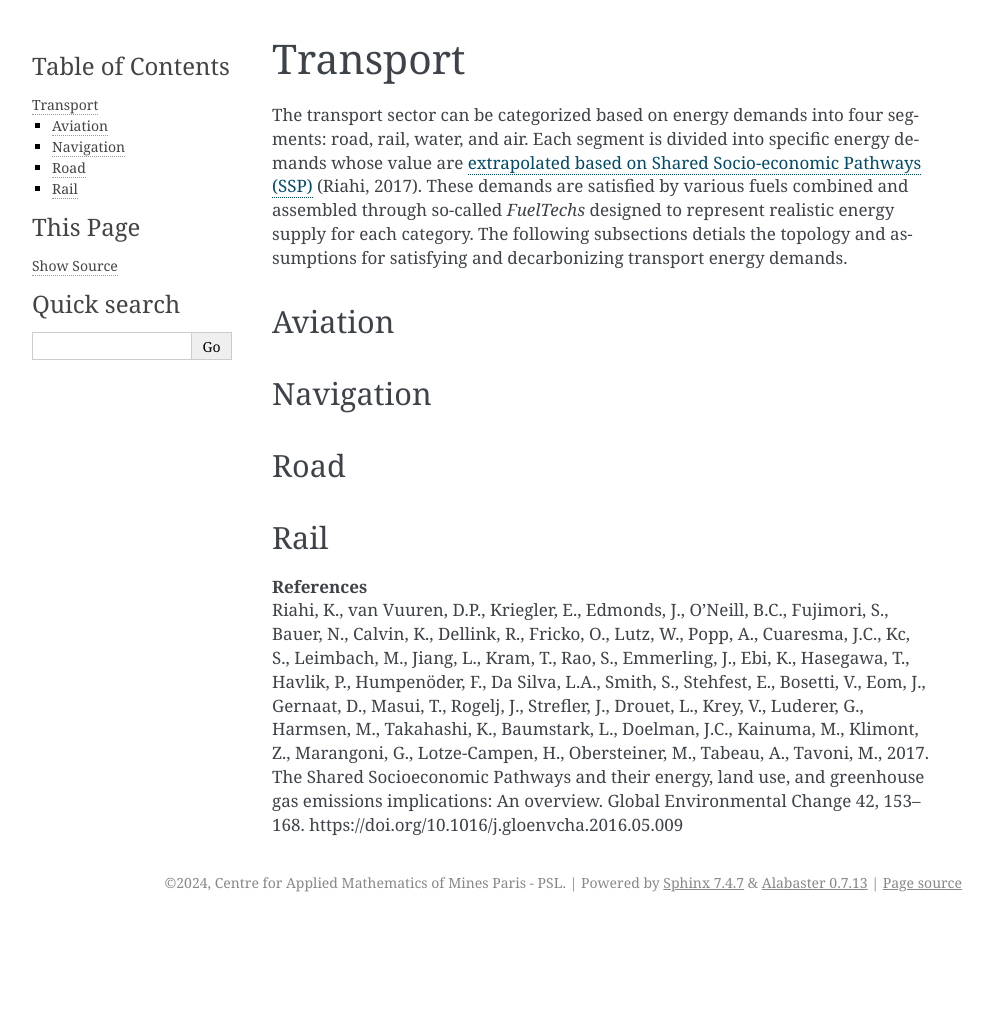
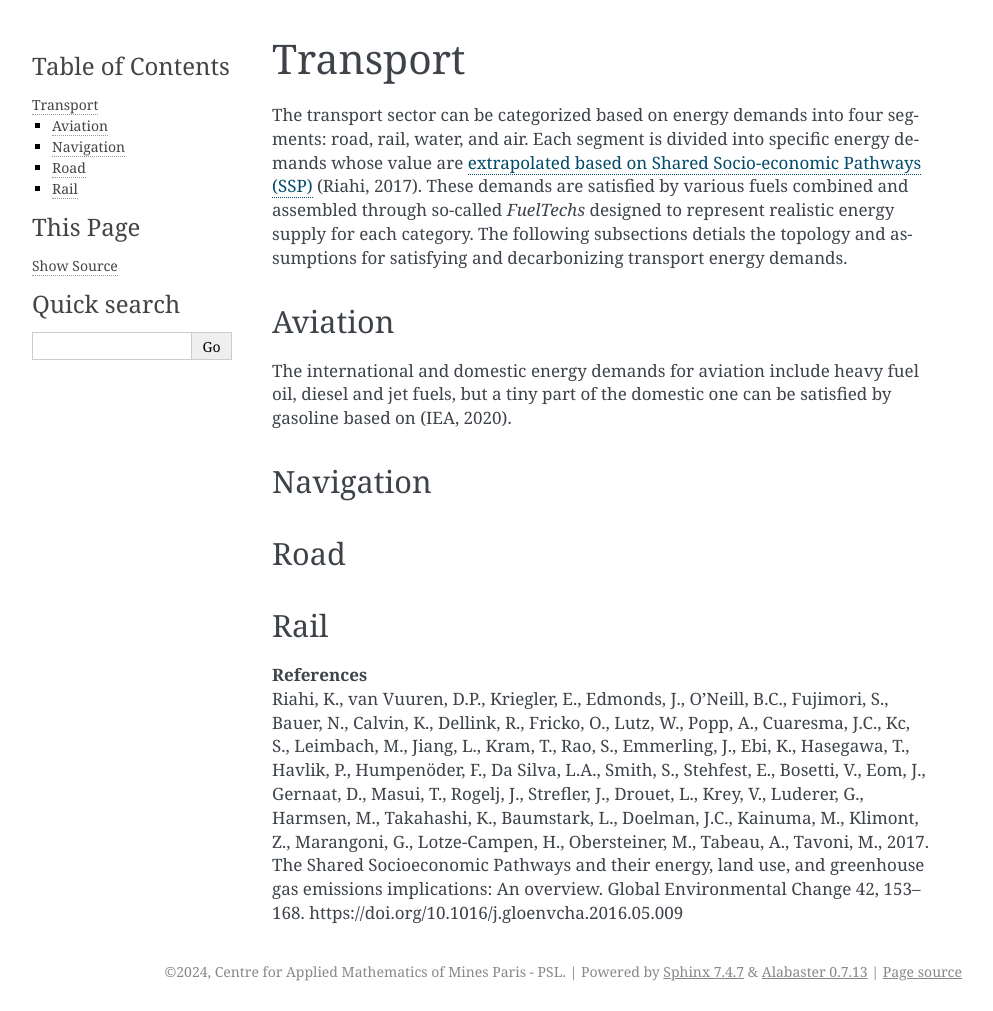
Before and after one commit to LucasDesport/tiam-fr, a Sphinx documentation site: the page built from docs/energy-sectors/transport.md, in a window 1280 px wide. Shown: the whole page, without its empty margins (148-1141 px from the left). Built offline with Sphinx 7.4.7, drawn with Linux system fonts in a browser that asks for light colours; pages that are not in the unit, such as notebooks, are missing from menus; before the commit the page ends 922 px from its top, so only the background shows below that.

Commit message:
Update transport.md

```diff
--- a/docs/energy-sectors/transport.md
+++ b/docs/energy-sectors/transport.md
@@ -3,6 +3,8 @@
 The transport sector can be categorized based on energy demands into four segments: road, rail, water, and air. Each segment is divided into specific energy demands whose value are [extrapolated based on Shared Socio-economic Pathways (SSP)](../demands/index.md) (Riahi, 2017). These demands are satisfied by various fuels combined and assembled through so-called *FuelTechs* designed to represent realistic energy supply for each category. The following subsections detials the topology and assumptions for satisfying and decarbonizing transport energy demands.
 
 ## Aviation
+
+The international and domestic energy demands for aviation include heavy fuel oil, diesel and jet fuels, but a tiny part of the domestic one can be satisfied by gasoline based on (IEA, 2020).
 
 ## Navigation
 
```
